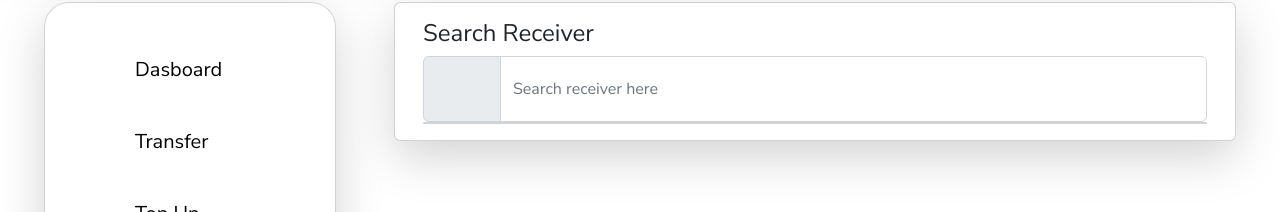
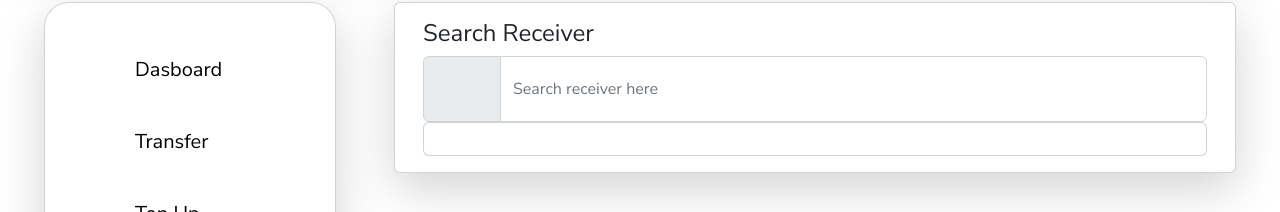
Before and after one commit to kevinrimbun/PayLens, a React (Create React App) app: page /transfer in a window 1280 px wide. Shown: the part 236-448 px from the top of the page. Built offline with nearby package versions, Linux system fonts and the light colour scheme; some icons are missing.

Commit message:
unfinished transfer page

```diff
--- a/src/Pages/Transfer/index.js
+++ b/src/Pages/Transfer/index.js
@@ -28,7 +28,11 @@ const Transfer = () => {
       </Row>
       <Row className='d-flex flex-column justify-content-center'>
         <Col>
-        <Card className='shadow-md'></Card>
+        <Card className='shadow-md'>
+          <Card.Body>
+
+          </Card.Body>
+        </Card>
         </Col>
       </Row>
     </Container>
```
